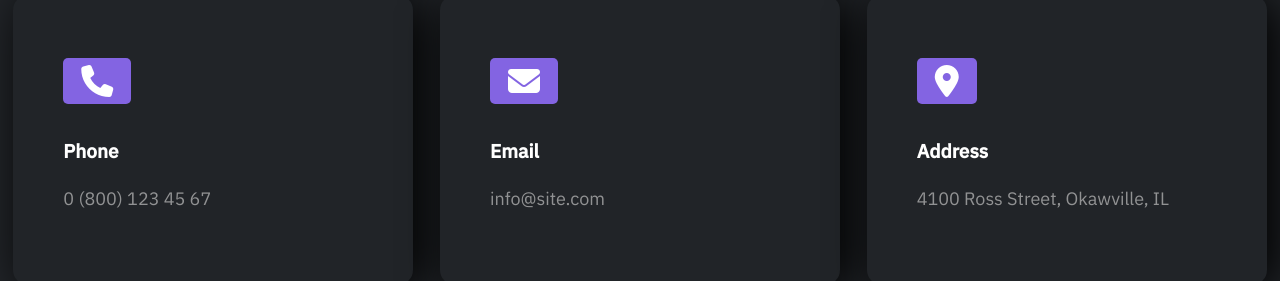
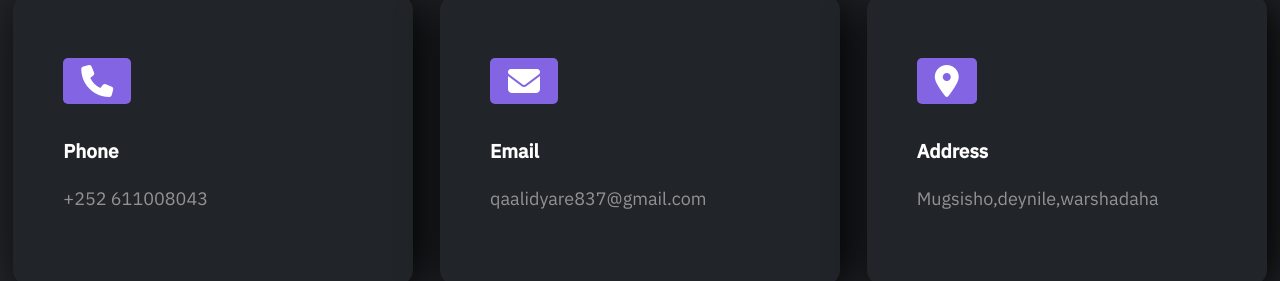
Before and after one commit to khaalid-yare/Bitcoin-web, a plain HTML site: page index.html in a window 1280 px wide. Shown: the part 6445-6726 px from the top of the page. Drawn offline with Linux system fonts and the light colour scheme.

Commit message:
the bicoin web

```diff
--- a/index.html
+++ b/index.html
@@ -464,17 +464,17 @@
         <div class="phone container">
             <i class="fa-solid fa-phone"></i>
             <h2>Phone</h2>
-            <p>0 (800) 123 45 67</p>
+            <p>+252 611008043</p>
         </div>
         <div class="phone container">
             <i class="fa-solid fa-envelope"></i>
             <h2>Email</h2>
-            <p>info@site.com</p>
+            <p>qaalidyare837@gmail.com</p>
         </div>
         <div class="phone container">
             <i class="fa-solid fa-location-dot"></i>
             <h2>Address</h2>
-            <p>4100 Ross Street, Okawville, IL</p>
+            <p>Mugsisho,deynile,warshadaha</p>
         </div>
     </div>
     </section>
```
